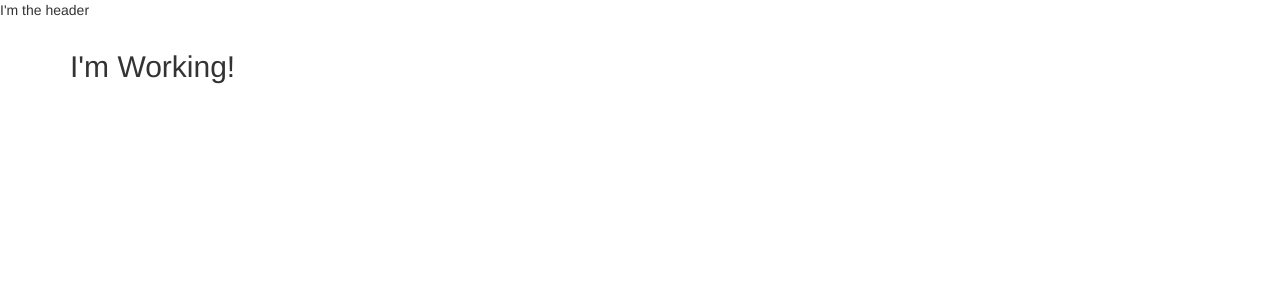
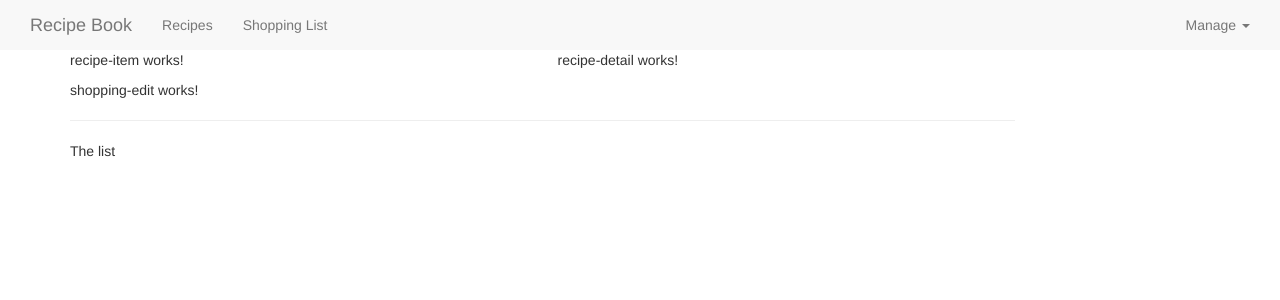
Before and after one commit to brunopenner/Angular-CourseProject-Basics, an Angular app: page / in a window 1280 px wide. Shown: the top 300 px of the page. Built offline with nearby package versions, Linux system fonts and the light colour scheme.

Commit message:
#52 and #53

```diff
--- a/src/app/app.component.html
+++ b/src/app/app.component.html
@@ -2,7 +2,8 @@
 <div class="container">
   <div class="row">
     <div class="col-md-12">
-      <h2>I'm Working!</h2>
+      <app-recipes></app-recipes>
+      <app-shopping-list></app-shopping-list>
     </div>
   </div>
 </div>
--- a/src/app/header/header.component.html
+++ b/src/app/header/header.component.html
@@ -1 +1,23 @@
-<p>I'm the header</p>
+<nav class="nabar navbar-default">
+    <div class="container-fluid">
+        <div class="navbar-header">
+            <a href="#" class="navbar-brand">Recipe Book</a>
+        </div>
+
+        <div class="collapse navbar-collapse">
+            <ul class="nav navbar-nav">
+                <li><a href="#">Recipes</a></li>
+                <li><a href="#">Shopping List</a></li>
+            </ul>
+            <ul class="nav navbar-nav navbar-right">
+                <li class="dropdown">
+                    <a href="#" class="dropdown-toggle" role="button">Manage <span class="caret"></span></a>
+                    <ul class="dropdown-menu">
+                        <li><a href="#">Save Data</a></li>
+                        <li><a href="#">Fetch Data</a></li>
+                    </ul>
+                </li>
+            </ul>
+        </div>
+    </div>
+</nav>
--- a/src/app/recipes/recipe-list/recipe-list.component.html
+++ b/src/app/recipes/recipe-list/recipe-list.component.html
@@ -1 +1 @@
-<p>recipe-list works!</p>
+<app-recipe-item></app-recipe-item>
--- a/src/app/recipes/recipes.component.html
+++ b/src/app/recipes/recipes.component.html
@@ -1 +1,8 @@
-<p>recipes works!</p>
+<div class="row">
+    <div class="col-md-5">
+        <app-recipe-list></app-recipe-list>
+    </div>
+    <div class="col-md-7">
+        <app-recipe-detail></app-recipe-detail>
+    </div>
+</div>
--- a/src/app/shopping-list/shopping-list.component.html
+++ b/src/app/shopping-list/shopping-list.component.html
@@ -1 +1,7 @@
-<p>shopping-list works!</p>
+<div class="row">
+    <div class="col-xs-10">
+        <app-shopping-edit></app-shopping-edit>
+        <hr>
+        <p>The list</p>
+    </div>
+</div>
```
